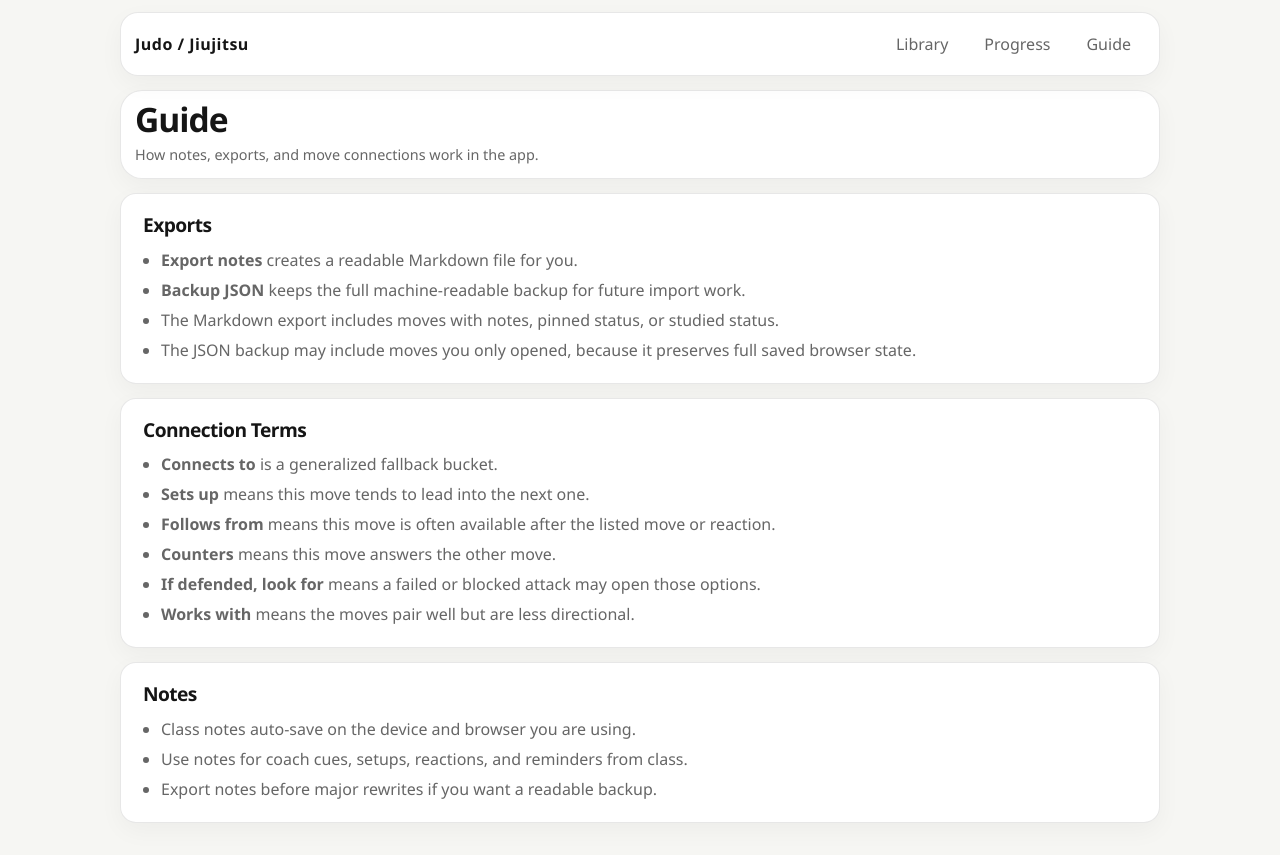
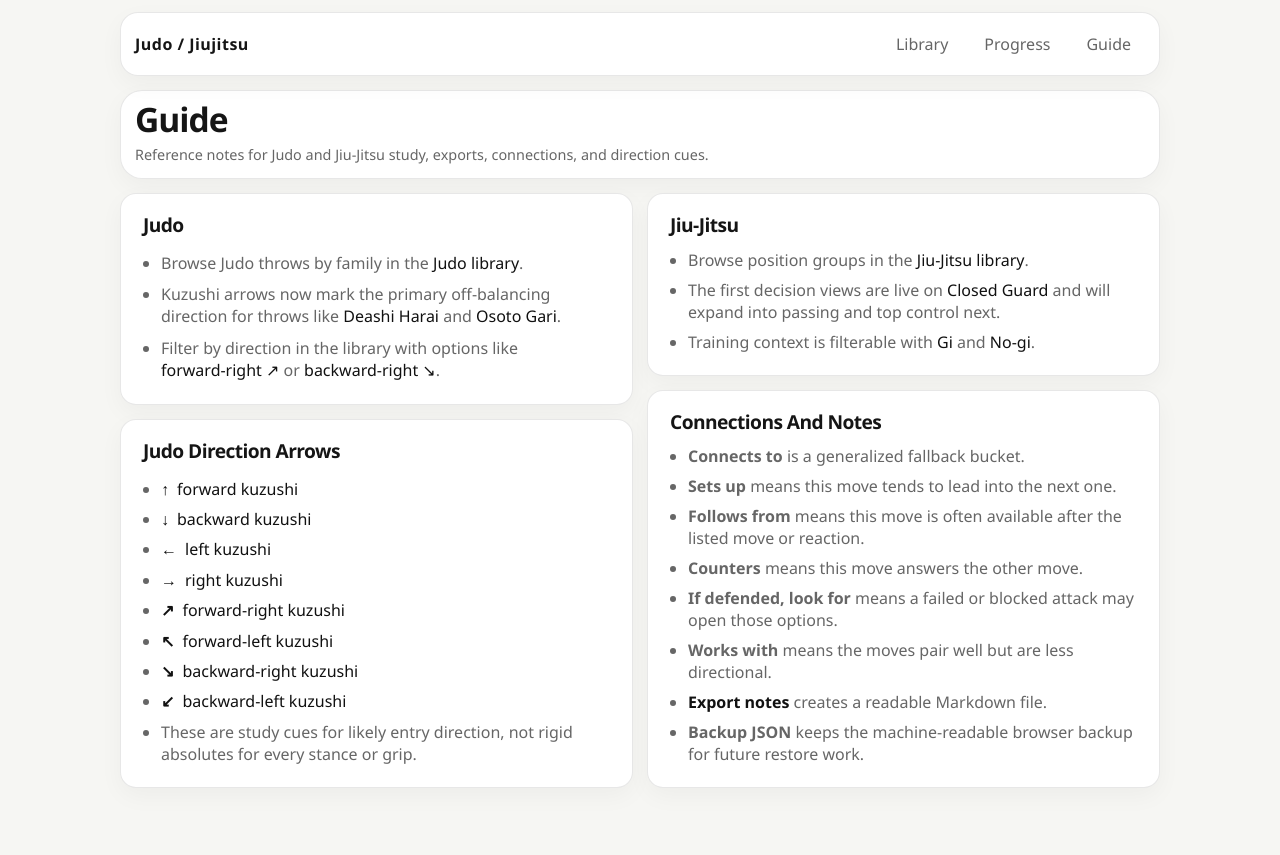
Before and after one commit to gocre8/judo, a Next.js app: page /guide in a window 1280 px wide. After the commit the page ends 820 px from the top, so only its background shows below. Built offline with nearby package versions, Linux system fonts and the light colour scheme.

Commit message:
Add guide columns and secondary Judo directions

```diff
--- a/app/globals.css
+++ b/app/globals.css
@@ -502,6 +502,17 @@ p {
   gap: 10px;
 }
 
+.guide-columns {
+  display: grid;
+  grid-template-columns: repeat(2, minmax(0, 1fr));
+  gap: 14px;
+}
+
+.guide-column {
+  display: grid;
+  gap: 14px;
+}
+
 .curriculum-board,
 .curriculum-stack {
   display: grid;
@@ -714,6 +725,10 @@ p {
     grid-template-columns: 1fr;
   }
 
+  .guide-columns {
+    grid-template-columns: 1fr;
+  }
+
   .site-header {
     border-radius: 16px;
   }
--- a/app/guide/page.tsx
+++ b/app/guide/page.tsx
@@ -1,23 +1,64 @@
+import Link from "next/link";
+
 export default function GuidePage() {
   return (
     <div className="section">
       <section className="detail-hero">
         <h1>Guide</h1>
-        <p className="muted-label">How notes, exports, and move connections work in the app.</p>
+        <p className="muted-label">Reference notes for Judo and Jiu-Jitsu study, exports, connections, and direction cues.</p>
       </section>
 
+      <section className="guide-columns">
+        <div className="guide-column">
           <section className="detail-panel">
-        <h3>Exports</h3>
+            <h3>Judo</h3>
             <ul className="unordered-list">
-          <li><strong>Export notes</strong> creates a readable Markdown file for you.</li>
-          <li><strong>Backup JSON</strong> keeps the full machine-readable backup for future import work.</li>
-          <li>The Markdown export includes moves with notes, pinned status, or studied status.</li>
-          <li>The JSON backup may include moves you only opened, because it preserves full saved browser state.</li>
+              <li>
+                Browse Judo throws by family in the <Link className="text-link" href="/library?practice=Judo">Judo library</Link>.
+              </li>
+              <li>
+                Kuzushi arrows now mark the primary off-balancing direction for throws like <Link className="text-link" href="/moves/deashi-harai">Deashi Harai</Link> and <Link className="text-link" href="/moves/osoto-gari">Osoto Gari</Link>.
+              </li>
+              <li>
+                Filter by direction in the library with options like <Link className="text-link" href="/library?practice=Judo&kuzushi=forward-right">forward-right ↗</Link> or <Link className="text-link" href="/library?practice=Judo&kuzushi=backward-right">backward-right ↘</Link>.
+              </li>
             </ul>
           </section>
 
           <section className="detail-panel">
-        <h3>Connection Terms</h3>
+            <h3>Judo Direction Arrows</h3>
+            <ul className="unordered-list">
+              <li><Link className="text-link" href="/library?practice=Judo&kuzushi=forward"><strong>↑</strong> forward kuzushi</Link></li>
+              <li><Link className="text-link" href="/library?practice=Judo&kuzushi=backward"><strong>↓</strong> backward kuzushi</Link></li>
+              <li><Link className="text-link" href="/library?practice=Judo&kuzushi=left"><strong>←</strong> left kuzushi</Link></li>
+              <li><Link className="text-link" href="/library?practice=Judo&kuzushi=right"><strong>→</strong> right kuzushi</Link></li>
+              <li><Link className="text-link" href="/library?practice=Judo&kuzushi=forward-right"><strong>↗</strong> forward-right kuzushi</Link></li>
+              <li><Link className="text-link" href="/library?practice=Judo&kuzushi=forward-left"><strong>↖</strong> forward-left kuzushi</Link></li>
+              <li><Link className="text-link" href="/library?practice=Judo&kuzushi=backward-right"><strong>↘</strong> backward-right kuzushi</Link></li>
+              <li><Link className="text-link" href="/library?practice=Judo&kuzushi=backward-left"><strong>↙</strong> backward-left kuzushi</Link></li>
+              <li>These are study cues for likely entry direction, not rigid absolutes for every stance or grip.</li>
+            </ul>
+          </section>
+        </div>
+
+        <div className="guide-column">
+          <section className="detail-panel">
+            <h3>Jiu-Jitsu</h3>
+            <ul className="unordered-list">
+              <li>
+                Browse position groups in the <Link className="text-link" href="/library?practice=Jiu-Jitsu">Jiu-Jitsu library</Link>.
+              </li>
+              <li>
+                The first decision views are live on <Link className="text-link" href="/moves/closed-guard">Closed Guard</Link> and will expand into passing and top control next.
+              </li>
+              <li>
+                Training context is filterable with <Link className="text-link" href="/library?practice=Jiu-Jitsu&training=Gi">Gi</Link> and <Link className="text-link" href="/library?practice=Jiu-Jitsu&training=No-gi">No-gi</Link>.
+              </li>
+            </ul>
+          </section>
+
+          <section className="detail-panel">
+            <h3>Connections And Notes</h3>
             <ul className="unordered-list">
               <li><strong>Connects to</strong> is a generalized fallback bucket.</li>
               <li><strong>Sets up</strong> means this move tends to lead into the next one.</li>
@@ -25,16 +66,11 @@ export default function GuidePage() {
               <li><strong>Counters</strong> means this move answers the other move.</li>
               <li><strong>If defended, look for</strong> means a failed or blocked attack may open those options.</li>
               <li><strong>Works with</strong> means the moves pair well but are less directional.</li>
+              <li><Link className="text-link" href="/progress#notes-export"><strong>Export notes</strong></Link> creates a readable Markdown file.</li>
+              <li><strong>Backup JSON</strong> keeps the machine-readable browser backup for future restore work.</li>
             </ul>
           </section>
-
-      <section className="detail-panel">
-        <h3>Notes</h3>
-        <ul className="unordered-list">
-          <li>Class notes auto-save on the device and browser you are using.</li>
-          <li>Use notes for coach cues, setups, reactions, and reminders from class.</li>
-          <li>Export notes before major rewrites if you want a readable backup.</li>
-        </ul>
+        </div>
       </section>
     </div>
   );
--- a/lib/move-utils.ts
+++ b/lib/move-utils.ts
@@ -8,6 +8,7 @@ export const defaultFilters: LibraryFilters = {
   difficulty: "All",
   situation: "All",
   training: "All",
+  kuzushi: "All",
   favoritesOnly: false,
   studiedOnly: false,
 };
@@ -41,6 +42,10 @@ export function filterMoves(allMoves: Move[], filters: LibraryFilters, progress:
       filters.situation === "All" || move.situationTags.includes(filters.situation);
     const matchesTraining =
       filters.training === "All" || move.situationTags.includes(filters.training);
+    const matchesKuzushi =
+      filters.kuzushi === "All" ||
+      move.primaryKuzushiDirection === filters.kuzushi ||
+      move.secondaryKuzushiDirection === filters.kuzushi;
     const matchesFavorite = !filters.favoritesOnly || moveProgress?.favorite;
     const matchesStudied = !filters.studiedOnly || moveProgress?.studied;
 
@@ -51,6 +56,7 @@ export function filterMoves(allMoves: Move[], filters: LibraryFilters, progress:
       matchesDifficulty &&
       matchesSituation &&
       matchesTraining &&
+      matchesKuzushi &&
       matchesFavorite &&
       matchesStudied
     );
--- a/lib/types.ts
+++ b/lib/types.ts
@@ -126,6 +126,7 @@ export type LibraryFilters = {
   difficulty: "All" | MoveDifficulty;
   situation: "All" | "Standing" | "Groundwork";
   training: "All" | "Gi" | "No-gi";
+  kuzushi: "All" | KuzushiDirection;
   favoritesOnly: boolean;
   studiedOnly: boolean;
 };
```
Also changed, not shown: components/MoveLibraryClient.tsx (+18 -0 lines), data/moves.ts (+17 -0 lines). Lines whose indentation alone changed are shown as unchanged.
